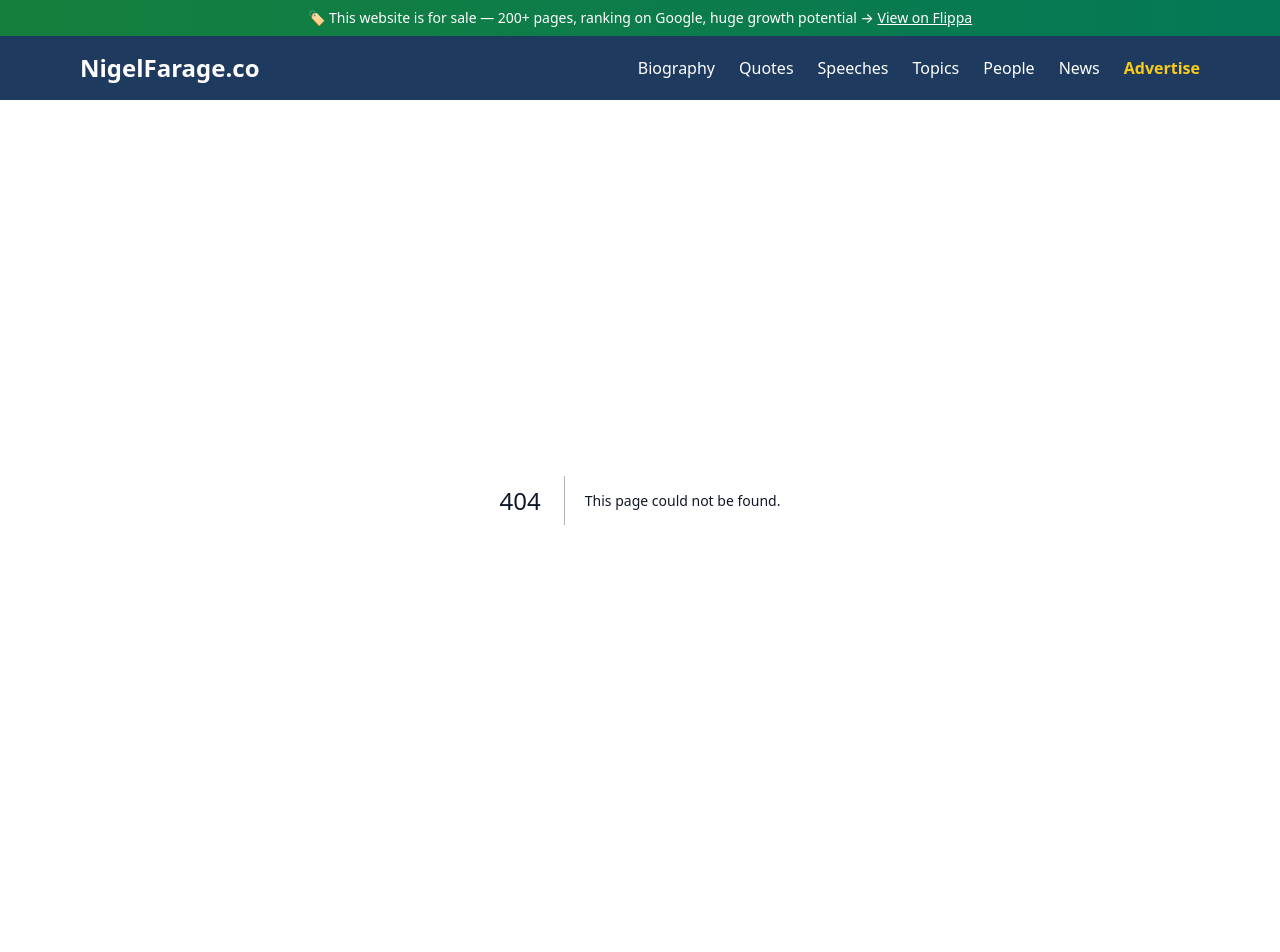
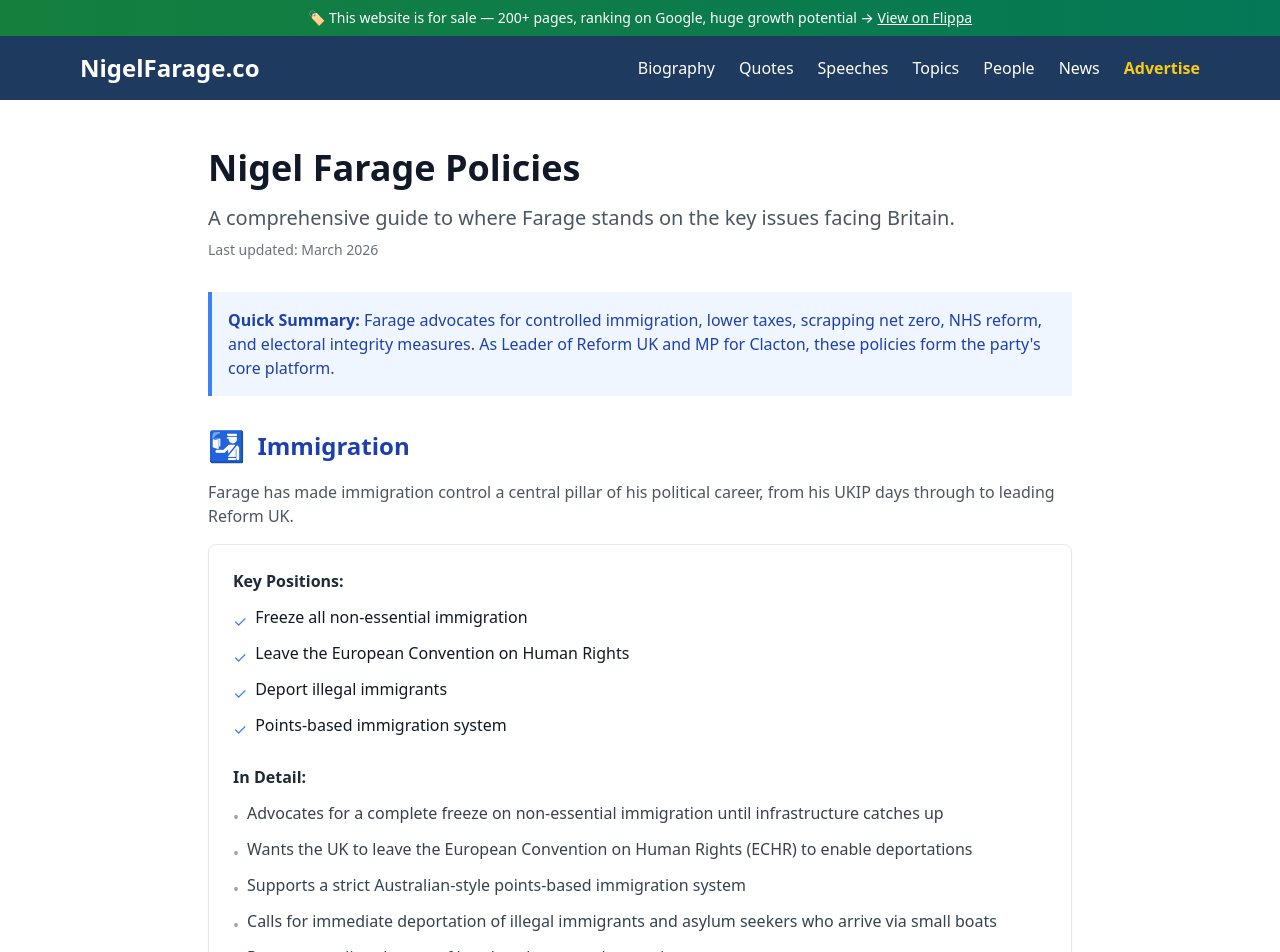
Before and after one commit to 00dkeati/nigelfarage-co, a Next.js app: page /policies in a window 1280 px wide. Before the commit this address had no page. Shown: the top 952 px of the page. Built offline with nearby package versions, Linux system fonts and the light colour scheme.

Commit message:
Add /policies page - targeting position 7 keyword

```diff
--- /dev/null
+++ b/app/policies/page.tsx
@@ -0,0 +1,198 @@
+import { Metadata } from 'next'
+import policies from '@/data/policies.json'
+
+export const metadata: Metadata = {
+  title: 'Nigel Farage Policies - Reform UK Policy Positions 2024',
+  description: 'Complete guide to Nigel Farage\'s policies: immigration, economy, NHS, energy, and electoral reform. What does Farage stand for? All Reform UK positions explained.',
+  alternates: {
+    canonical: '/policies',
+  },
+  openGraph: {
+    title: 'Nigel Farage Policies - Reform UK Policy Positions 2024',
+    description: 'Complete guide to Nigel Farage\'s policies on immigration, economy, NHS, energy, and more.',
+    url: '/policies',
+  },
+}
+
+const policyDetails: Record<string, { icon: string; description: string; details: string[] }> = {
+  'Immigration': {
+    icon: '🛂',
+    description: 'Farage has made immigration control a central pillar of his political career, from his UKIP days through to leading Reform UK.',
+    details: [
+      'Advocates for a complete freeze on non-essential immigration until infrastructure catches up',
+      'Wants the UK to leave the European Convention on Human Rights (ECHR) to enable deportations',
+      'Supports a strict Australian-style points-based immigration system',
+      'Calls for immediate deportation of illegal immigrants and asylum seekers who arrive via small boats',
+      'Proposes ending the use of hotels to house asylum seekers'
+    ]
+  },
+  'Economy': {
+    icon: '💷',
+    description: 'Farage champions low-tax, small-government economics, drawing on his background as a City commodities trader.',
+    details: [
+      'Proposes raising the income tax threshold to £20,000, taking millions out of income tax',
+      'Wants to abolish inheritance tax entirely, calling it a "death tax"',
+      'Advocates scrapping net zero policies which he argues cost British families thousands',
+      'Supports significant cuts to government spending and bureaucracy',
+      'Opposes the Bank of England\'s monetary policy approach'
+    ]
+  },
+  'Electoral Reform': {
+    icon: '🗳️',
+    description: 'Farage has raised concerns about electoral integrity and advocates for reforms to the voting system.',
+    details: [
+      'Wants strict voter ID requirements for all elections',
+      'Proposes significant restrictions on postal voting, limiting it to those who genuinely cannot attend polls',
+      'Argues only British citizens should vote in national elections (not Commonwealth citizens)',
+      'Calls for reform of the House of Lords',
+      'Supports investigation into electoral fraud'
+    ]
+  },
+  'Energy': {
+    icon: '⚡',
+    description: 'Farage is a vocal critic of net zero policies, advocating for energy independence through domestic fossil fuel production.',
+    details: [
+      'Wants to scrap the net zero 2050 target entirely',
+      'Supports fast-tracking North Sea oil and gas exploration and extraction',
+      'Opposes new wind farm developments, particularly onshore',
+      'Advocates for fracking to access shale gas reserves',
+      'Argues current green policies make energy unaffordable for ordinary families'
+    ]
+  },
+  'NHS & Health': {
+    icon: '🏥',
+    description: 'While committed to free healthcare at point of use, Farage has suggested reforms to how the NHS operates.',
+    details: [
+      'Proposes bringing back hospital matrons to improve ward management',
+      'Wants significant cuts to NHS management and bureaucracy',
+      'Supports training more British doctors rather than relying on overseas recruitment',
+      'Has discussed insurance-based healthcare models as potential considerations',
+      'Advocates for reducing waiting times through private sector involvement'
+    ]
+  },
+  'Foreign Policy': {
+    icon: '🌍',
+    description: 'Farage advocates for a sovereign Britain with strong transatlantic ties and reduced EU involvement.',
+    details: [
+      'Champions a strong UK-US "special relationship"',
+      'Opposes any realignment with EU regulations or institutions post-Brexit',
+      'Supports Israel and has been critical of the UN and international bodies',
+      'Wants to review and reduce foreign aid spending',
+      'Advocates for stronger British military presence and NATO commitment'
+    ]
+  }
+}
+
+export default function PoliciesPage() {
+  const schemaData = {
+    '@context': 'https://schema.org',
+    '@type': 'Article',
+    headline: 'Nigel Farage Policies - Complete Guide to Reform UK Positions',
+    description: 'Comprehensive overview of Nigel Farage\'s policy positions on immigration, economy, NHS, energy, and electoral reform.',
+    author: {
+      '@type': 'Organization',
+      name: 'NigelFarage.co'
+    },
+    dateModified: policies.lastUpdated
+  }
+
+  return (
+    <>
+      <script
+        type="application/ld+json"
+        dangerouslySetInnerHTML={{ __html: JSON.stringify(schemaData) }}
+      />
+      <div className="max-w-4xl mx-auto px-4 py-12">
+        <h1 className="text-4xl font-bold mb-4">Nigel Farage Policies</h1>
+        <p className="text-xl text-gray-600 mb-2">
+          A comprehensive guide to where Farage stands on the key issues facing Britain.
+        </p>
+        <p className="text-sm text-gray-500 mb-8">
+          Last updated: {new Date(policies.lastUpdated).toLocaleDateString('en-GB', { month: 'long', year: 'numeric' })}
+        </p>
+
+        <div className="bg-blue-50 border-l-4 border-blue-500 p-4 mb-8">
+          <p className="text-blue-800">
+            <strong>Quick Summary:</strong> Farage advocates for controlled immigration, lower taxes,
+            scrapping net zero, NHS reform, and electoral integrity measures. As Leader of Reform UK
+            and MP for Clacton, these policies form the party's core platform.
+          </p>
+        </div>
+
+        {policies.policies.map((policy) => {
+          const details = policyDetails[policy.category]
+          return (
+            <section key={policy.category} className="mb-12" id={policy.category.toLowerCase().replace(/[^a-z]/g, '-')}>
+              <h2 className="text-2xl font-bold mb-4 text-blue-800 flex items-center gap-3">
+                <span className="text-3xl">{details?.icon}</span>
+                {policy.category}
+              </h2>
+
+              {details && (
+                <p className="text-gray-600 mb-4">{details.description}</p>
+              )}
+
+              <div className="bg-white border rounded-lg p-6 shadow-sm">
+                <h3 className="font-semibold mb-3 text-gray-800">Key Positions:</h3>
+                <ul className="space-y-2">
+                  {policy.positions.map((position, idx) => (
+                    <li key={idx} className="flex items-start gap-2">
+                      <span className="text-blue-500 mt-1">✓</span>
+                      <span>{position}</span>
+                    </li>
+                  ))}
+                </ul>
+
+                {details?.details && (
+                  <>
+                    <h3 className="font-semibold mt-6 mb-3 text-gray-800">In Detail:</h3>
+                    <ul className="space-y-2 text-gray-700">
+                      {details.details.map((detail, idx) => (
+                        <li key={idx} className="flex items-start gap-2">
+                          <span className="text-gray-400 mt-1">•</span>
+                          <span>{detail}</span>
+                        </li>
+                      ))}
+                    </ul>
+                  </>
+                )}
+              </div>
+            </section>
+          )
+        })}
+
+        <section className="mt-12 pt-8 border-t">
+          <h2 className="text-2xl font-bold mb-4 text-blue-800">Farage's Political Evolution</h2>
+          <div className="prose prose-lg max-w-none">
+            <p className="mb-4">
+              Nigel Farage's policy positions have remained remarkably consistent since he left
+              the Conservative Party in 1992 over the Maastricht Treaty. His core beliefs —
+              Euroscepticism, controlled immigration, and small-government economics — have
+              formed the backbone of every political movement he has led.
+            </p>
+            <p className="mb-4">
+              From founding UKIP in 1993, to leading the Brexit campaign, to now heading
+              Reform UK as its leader and an elected MP, Farage has maintained that Britain
+              should be a sovereign nation with control over its borders, laws, and economy.
+            </p>
+            <p>
+              Whether you agree with his positions or not, Farage's influence on British
+              politics — particularly on the issues of EU membership and immigration — has
+              been undeniable. The 2016 Brexit referendum result stands as the most significant
+              policy victory attributed to his decades of campaigning.
+            </p>
+          </div>
+        </section>
+
+        <section className="mt-8 bg-gray-100 rounded-lg p-6">
+          <h3 className="font-bold mb-2">Related Pages</h3>
+          <div className="flex flex-wrap gap-4">
+            <a href="/quotes" className="text-blue-600 hover:underline">Farage Quotes →</a>
+            <a href="/biography" className="text-blue-600 hover:underline">Biography →</a>
+            <a href="/faq" className="text-blue-600 hover:underline">FAQ →</a>
+          </div>
+        </section>
+      </div>
+    </>
+  )
+}
```
